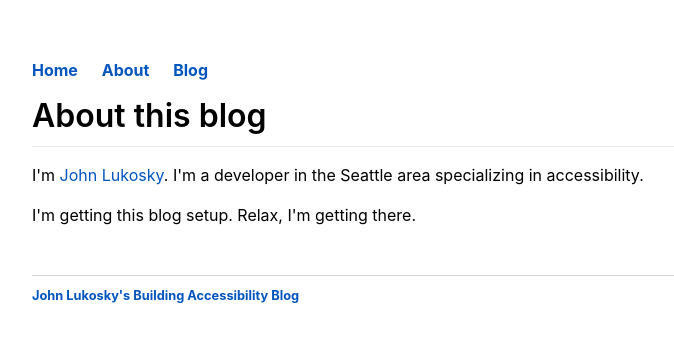
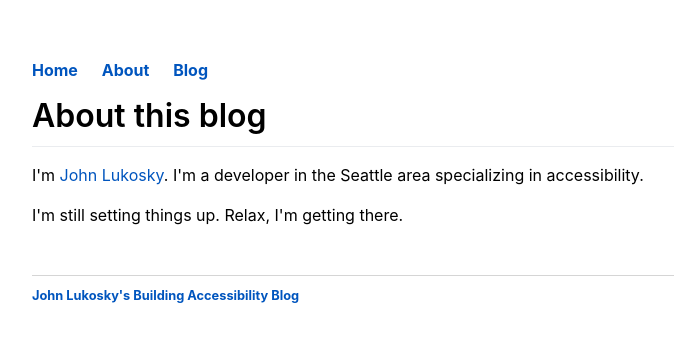
Before and after one commit to jlukosky/jlukosky, a Jekyll site: the page built from about/index.html, in a window 1280 px wide. Shown: the top 342 px of the page, without its empty margins (160-834 px from the left). Built offline with Jekyll 4.4.1, drawn with Linux system fonts in a browser that asks for light colours.

Commit message:
setup message in about

```diff
--- a/about/index.html
+++ b/about/index.html
@@ -4,4 +4,4 @@ title: About this blog
 ---
 <h1>{{ page.title }}</h1>
 <p>I'm <a href="https://www.linkedin.com/in/johnlukosky/">John Lukosky</a>. I'm a developer in the Seattle area specializing in accessibility.</p>
-<p>I'm getting this blog setup. Relax, I'm getting there.</p>
+<p>I'm still setting things up. Relax, I'm getting there.</p>
```
Also changed, not shown: _posts/2019-05-16-Focusing-on-disabled-elements.md (+1 -1 lines).
